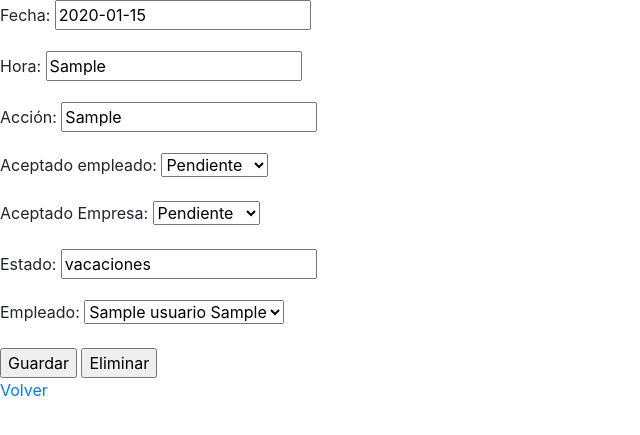
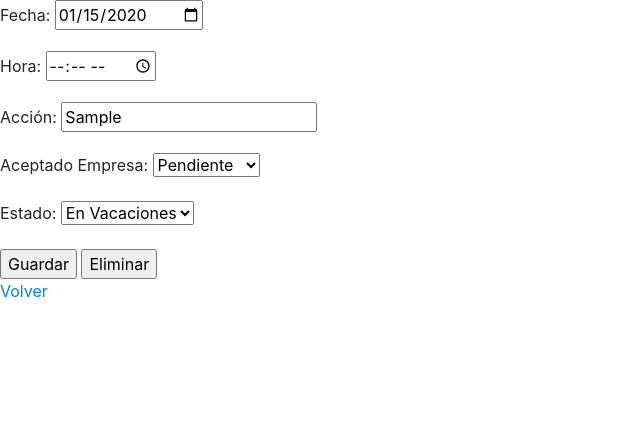
Before and after one commit to ramonjav/Bitek_Fichar, a PHP site: page /pages/admin_pages/crea-mod_reg.php?mod=1 in a window 1280 px wide. Shown: the top 435 px of the page, without its empty margins (0-640 px from the left). Run offline with PHP 8.4, Linux system fonts and the light colour scheme; the visitor is signed in with stand-in values (Sample User, id 1); tables that the repository leaves empty or names only in its code hold one stand-in row (values such as "Sample post"); some libraries are stand-ins or nearby versions.

Commit message:
Unos ajustes

```diff
--- a/bitek_fichar/pages/admin_pages/crea-mod_reg.php
+++ b/bitek_fichar/pages/admin_pages/crea-mod_reg.php
@@ -50,24 +50,15 @@
         <form action='crea-mod_reg.php' method='post'>
             <!--FECHA -->
             <p><label for='name'>Fecha: </label>
-            <input type='name' name='fecha' value=<?php echo $FECHA; ?> ></p>
+            <input type='date' name='fecha' value=<?php echo $FECHA; ?> ></p>
 
             <!-- HORA -->
             <p><label for='name'>Hora: </label>
-            <input type='name' name='hora' value='<?php echo $HORA; ?>'></p>
+            <input type='time' name='hora' value='<?php echo $HORA; ?>'></p>
 
             <!-- ACCION -->
             <p><label for='name'>Acción: </label>
             <input type='name' name='accion' value='<?php echo $ACCION; ?>'></p>
-
-            <!-- ACEP_EMPLEADO -->
-            <p><label for='name'>Aceptado empleado: </label>
-            <select name='acep_emp'>
-            <option value='0' selected>
-                <option value='0' <?php if($ACEMP == 0){ echo "selected"; } ?>>Pendiente</option>
-                <option value='1' <?php if($ACEMP == 1){ echo "selected"; } ?>>Aceptado</option>
-                <option value='2' <?php if($ACEMP == 2){ echo "selected"; } ?>>Rechazado</option>
-            </select></P>
 
             <!-- ACEP_EMPRESA -->
             <p><label for='name'>Aceptado Empresa: </label>
@@ -79,22 +70,19 @@
 
             <!-- Estado -->
             <p><label for='name'>Estado:</label>
-            <input type='name' name='estado' value='<?php echo $ESTADO; ?>'></p>
+            <select>
+            <option value='0' selected>
+                <option value='0' <?php if($ESTADO == "trabajando"){ echo "selected"; } ?>>Trabajando</option>
+                <option value='1' <?php if($ESTADO == "baja"){ echo "selected"; } ?>>De Baja</option>
+                <option value='2' <?php if($ESTADO == "vacaciones"){ echo "selected"; } ?>>En Vacaciones</option>
+            </select></P></p>
 
-            <!-- Empleado -->
+            <!-- Empleado
             <p><label for='name'>Empleado:</label>
             <select name="empleados" id="">
             <option value='0' disabled hidden>Seleccione:</option>
-                <?php
-                    $table = getTable("usuarios");
-                    while ($valores = mysqli_fetch_array($table)) {
-                        $id = $valores['id_user'];
-                        $nombre = $valores['nombre'];
-                        $apellidos = $valores['apellidos'];
-                        echo "<option value=' $id'"; if($id == $IDUSER){echo"selected";} echo">$nombre $apellidos</option>";
-                    }
-                ?>
-            </select></p>
+
+            </select></p>-->
 
             <input type='submit' name= 'guardar' value='Guardar'>
             <input type='submit' name= 'eliminar' value='Eliminar'>
```
